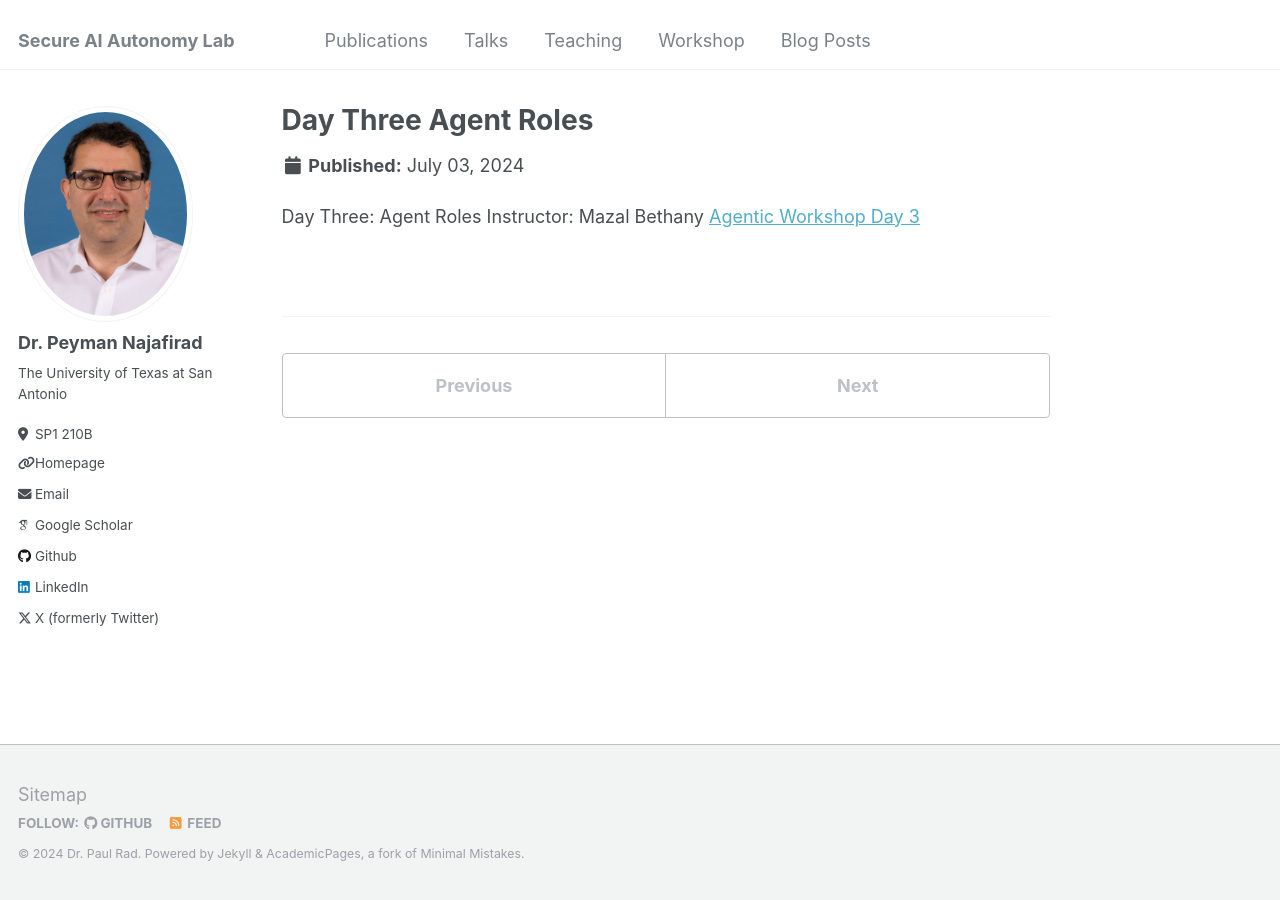
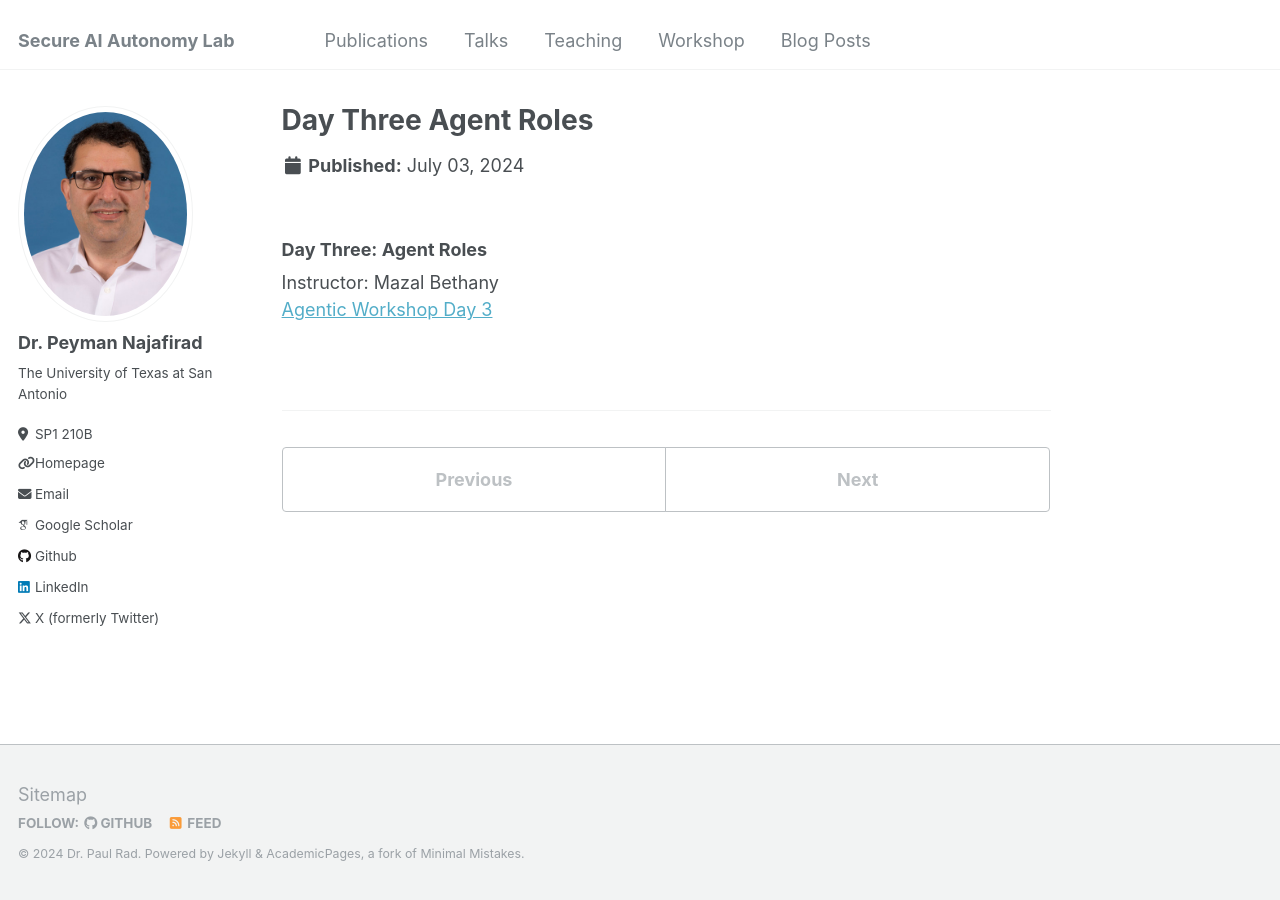
Before and after one commit to SecureAIAutonomyLab/SecureAIAutonomyLab.github.io, a Jekyll site: the page built from _workshop/2024-07-03-Day-Three-Agent-Roles.md, in a window 1280 px wide. Built offline with Jekyll 4.4.1, drawn with Linux system fonts in a browser that asks for light colours; some web fonts are replaced.

```diff
--- a/_workshop/2024-07-03-Day-Three-Agent-Roles.md
+++ b/_workshop/2024-07-03-Day-Three-Agent-Roles.md
@@ -2,6 +2,6 @@
 
 ---
 
-Day Three: Agent Roles
-Instructor: Mazal Bethany
+### Day Three: Agent Roles ###
+Instructor: Mazal Bethany<br>
 [Agentic Workshop Day 3](https://utsacloud-my.sharepoint.com/personal/peyman_najafirad_utsa_edu/_layouts/15/onedrive.aspx?ga=1&id=%2Fpersonal%2Fpeyman%5Fnajafirad%5Futsa%5Fedu%2FDocuments%2F%5FSecure%20AI%20%26%20Autonomy%20Lab%2FAgenticWorkshop%2Fday%2D3%5FAgent%20Roles)
```
